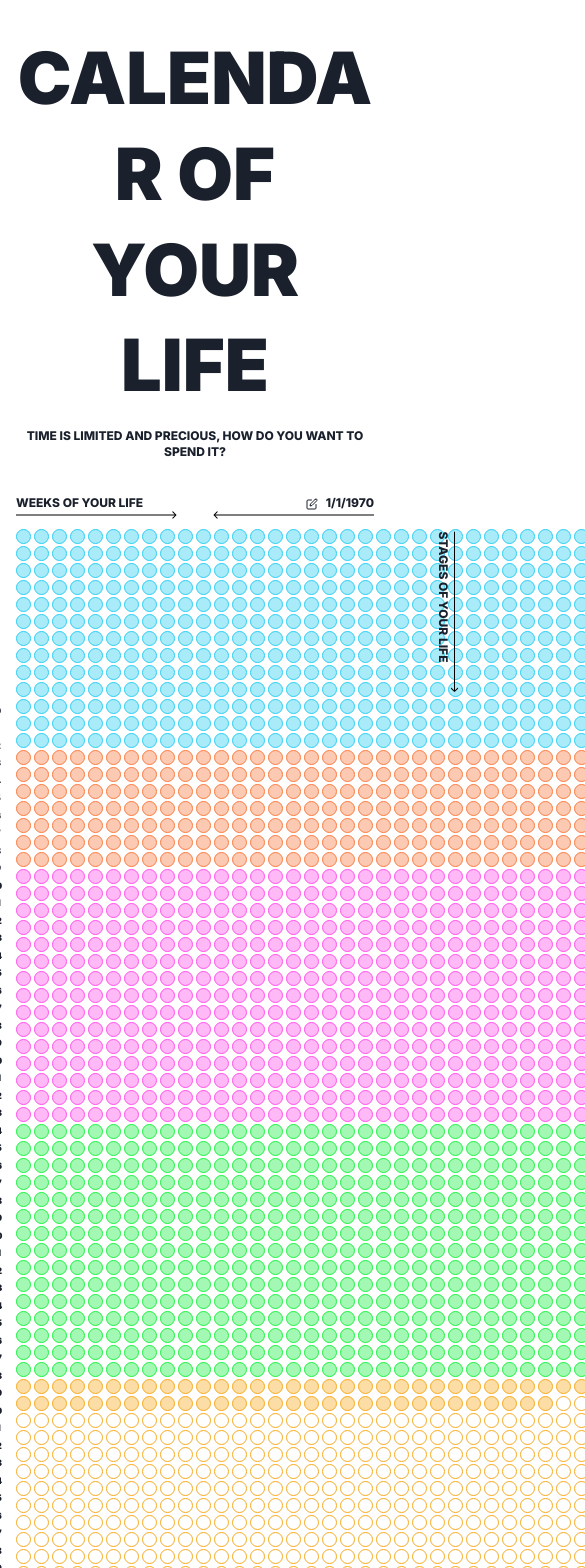
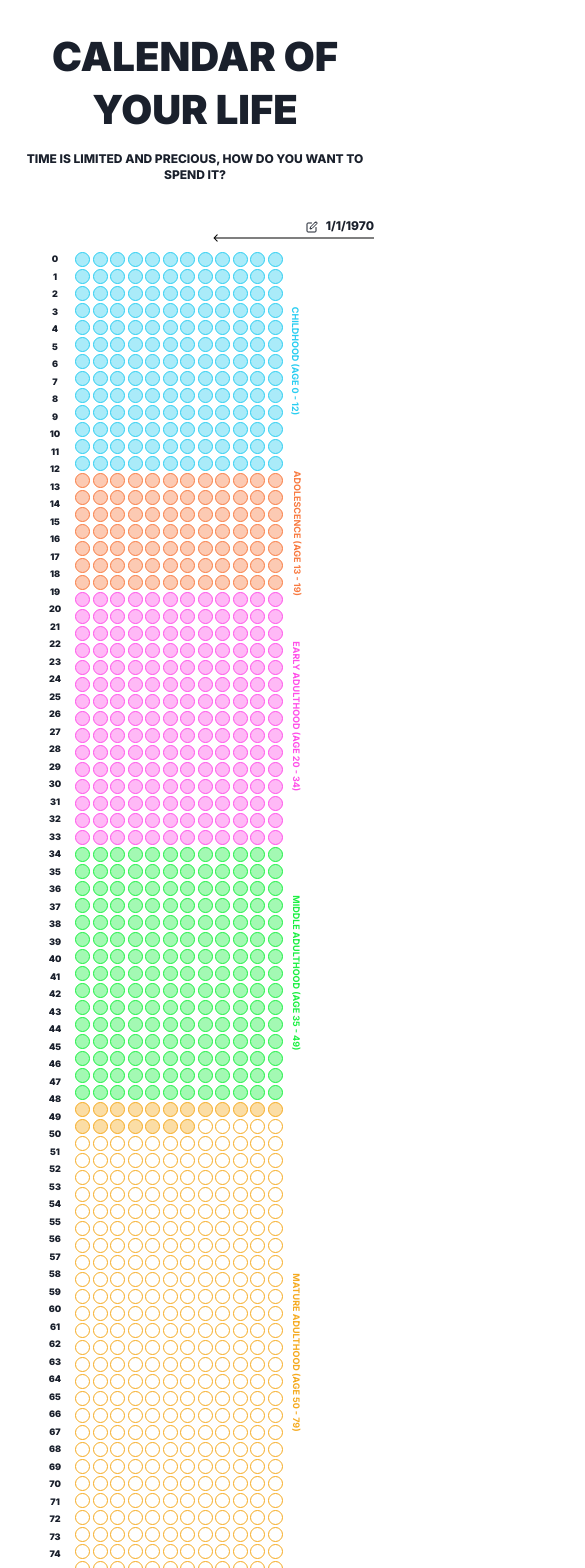
Before and after one commit to Mito9999/life-calendar, a Next.js app: page / in a window 390 px wide. Shown: the top 1568 px of the page, 585 px wide, since content can reach past the window. Built offline with nearby package versions, Linux system fonts and the light colour scheme.

Commit message:
Optimize for mobile, monthly view

```diff
--- a/pages/index.tsx
+++ b/pages/index.tsx
@@ -8,6 +8,7 @@ import {
   Select,
   Text,
   useDisclosure,
+  useMediaQuery,
 } from "@chakra-ui/react";
 import { useEffect, useState } from "react";
 import Arrow from "../components/Arrow";
@@ -45,6 +46,8 @@ const yearToHex = (year: number) => {
 
 export default function Home() {
   const { isOpen, onToggle } = useDisclosure();
+  const [isLargerThan1100] = useMediaQuery("(min-width: 1100px)");
+  const monthsOrWeeks = isLargerThan1100 ? 52 : 12;
 
   const [bdayFormData, setBdayFormData] = useState<BDay>(defaultBdayData);
   const [birthDay, setBirthDay] = useState(
@@ -105,14 +108,24 @@ export default function Home() {
 
   return (
     <Container maxW="936px" textTransform="uppercase" mb="30px">
-      <Heading fontSize="72px" fontWeight="900" textAlign="center" pt="30px">
+      <Heading
+        fontSize={isLargerThan1100 ? "72px" : "40px"}
+        fontWeight="900"
+        textAlign="center"
+        pt="30px"
+      >
         CALENDAR OF YOUR LIFE
       </Heading>
       <Heading fontSize="12px" fontWeight="800" textAlign="center" pt="15px">
         Time is limited and precious, how do you want to spend it?
       </Heading>
       <Flex justify="space-between">
-        <Heading {...defaultSubheadingStyles} pt="35px" pb="8px">
+        <Heading
+          {...defaultSubheadingStyles}
+          pt="35px"
+          pb="8px"
+          opacity={isLargerThan1100 ? "1" : "0"}
+        >
           Weeks of your life
           <Arrow />
         </Heading>
@@ -185,21 +198,27 @@ export default function Home() {
           transform="rotate(90deg)"
           ml="-210px"
           mb="-170px"
+          opacity={isLargerThan1100 ? "1" : "0"}
         >
           <Arrow />
           Years of your life
         </Heading>
         <Heading
           {...defaultSubheadingStyles}
-          mr="-80px"
+          mr="-60px"
           mb="-170px"
           transform="rotate(90deg)"
+          opacity={isLargerThan1100 ? "1" : "0"}
         >
           <Arrow />
           Stages of your life
         </Heading>
       </Flex>
-      <Box display="flex" flexDirection="row">
+      <Box
+        display="flex"
+        flexDirection="row"
+        justifyContent={isLargerThan1100 ? "initial" : "center"}
+      >
         <Flex direction="column" mt="2px">
           {new Array(101).fill(0).map((_, num) => (
             <Text
@@ -217,23 +236,26 @@ export default function Home() {
         <Flex direction="column">
           {new Array(101).fill(0).map((_, idx1) => (
             <Flex mt="2px" maxW="936px" key={`YEAR ${idx1}`}>
-              {new Array(52).fill(0).map((_, idx2) => (
+              {new Array(monthsOrWeeks).fill(0).map((_, idx2) => (
                 <Box
-                  w={936 / 52 - 2 + "px"}
+                  w={936 / 52 - 2.5 + "px"}
                   mr="2px"
                   key={`YEAR ${idx1} WEEK ${idx2 + 1}`}
                 >
                   <Circle
                     size="15"
                     outline={yearToHex(idx1)}
-                    isFilled={idx1 * 52 + idx2 < weeks}
+                    isFilled={
+                      idx1 * monthsOrWeeks + idx2 <
+                      weeks / (isLargerThan1100 ? 1 : 13 / 3)
+                    }
                   />
                 </Box>
               ))}
             </Flex>
           ))}
         </Flex>
-        <Flex direction="column">
+        <Flex direction="column" w="30px">
           <Text
             {...defaultSideLabelStyles}
             ml="-50px"
```
